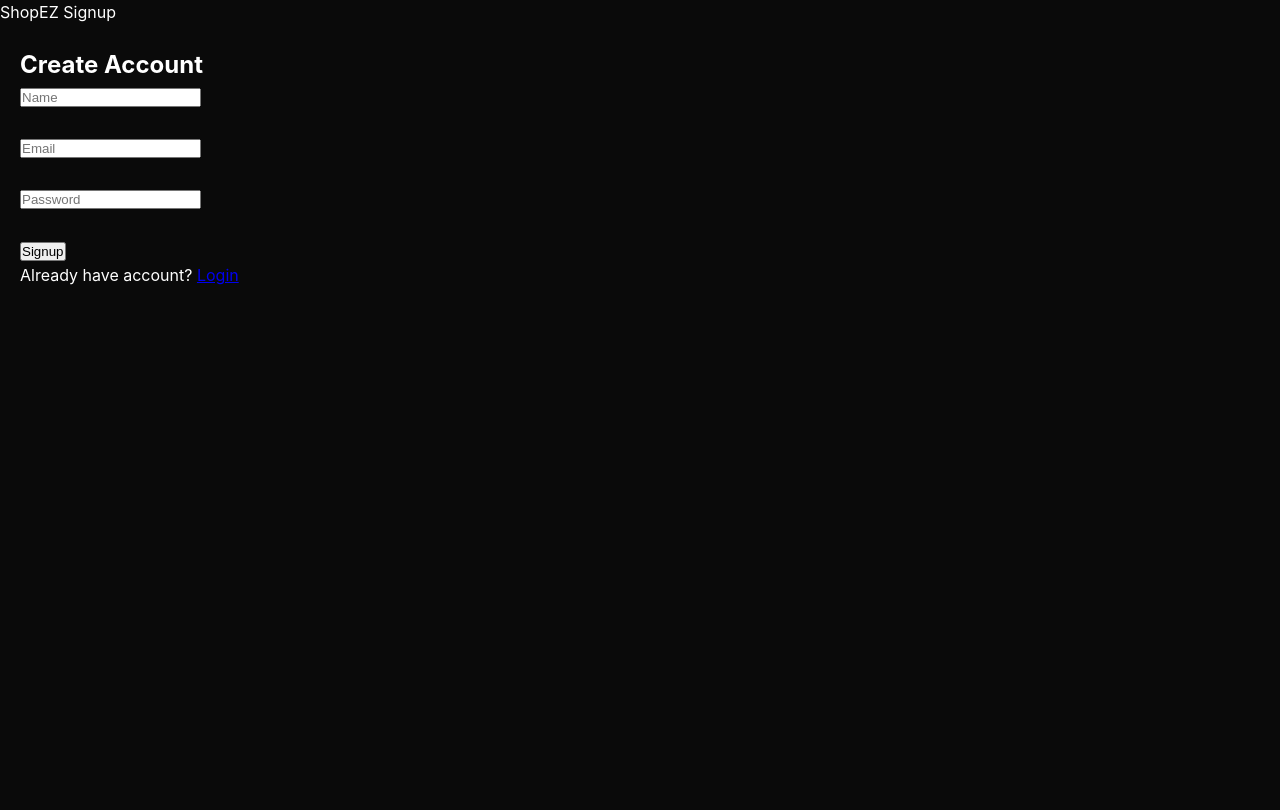
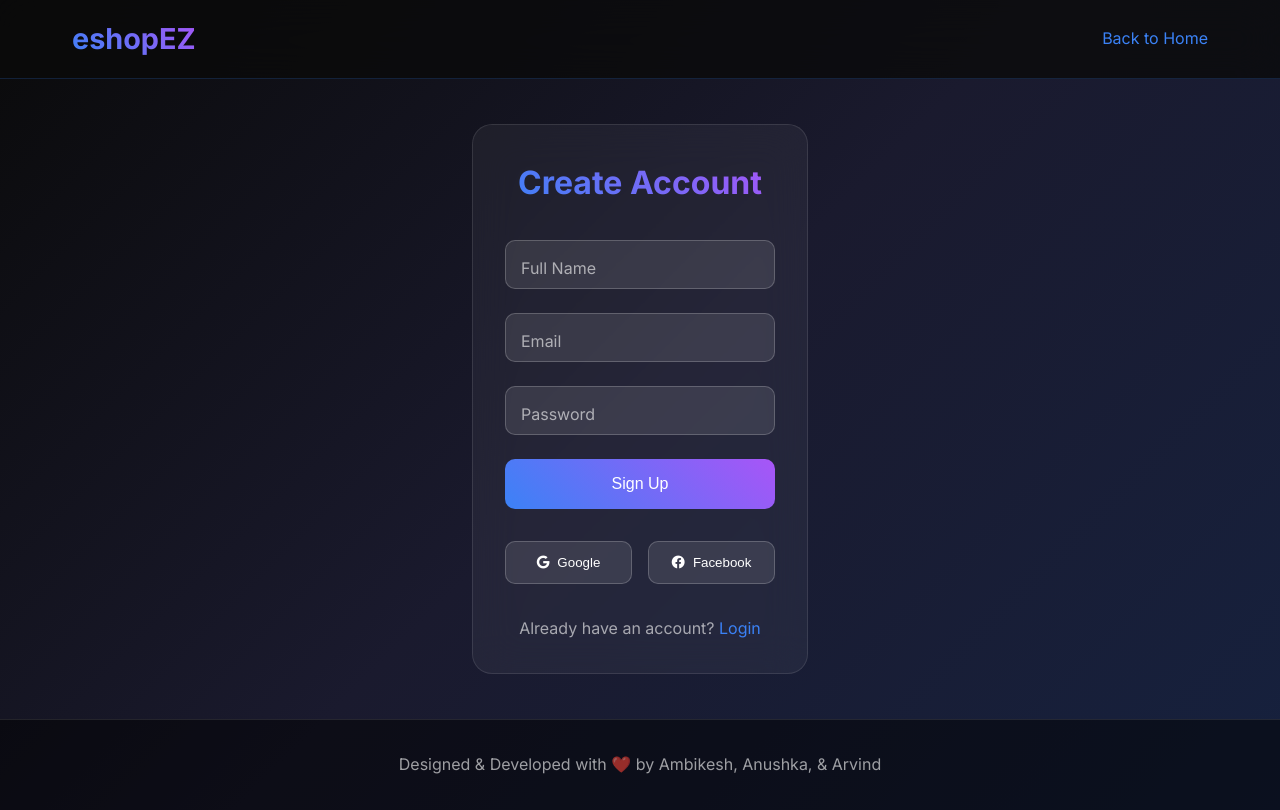
Before and after one commit to ambikesh587036/-shopEZ--mern-project, a plain HTML site: page frontend/signup.html in a window 1280 px wide. Drawn offline with Linux system fonts and the light colour scheme.

Commit message:
Update signup.html

```diff
--- a/frontend/signup.html
+++ b/frontend/signup.html
@@ -1,40 +1,59 @@
+<!-- signup.html (bonus, as mentioned in auth) -->
 <!DOCTYPE html>
-<html>
+<html lang="en">
+<head>
+    <meta charset="UTF-8">
+    <meta name="viewport" content="width=device-width, initial-scale=1.0">
+    <title>Sign Up - eshopEZ</title>
+    <link rel="stylesheet" href="style.css">
+    <link href="https://fonts.googleapis.com/css2?family=Inter:wght@300;400;500;600;700&display=swap" rel="stylesheet">
+    <link rel="stylesheet" href="https://cdnjs.cloudflare.com/ajax/libs/font-awesome/6.0.0/css/all.min.css">
+</head>
+<body class="auth-body">
+    <!-- Navigation -->
+    <nav class="navbar">
+        <div class="nav-container">
+            <div class="logo">
+                <h1 class="logo-text">eshopEZ</h1>
+            </div>
+            <a href="index.html" class="back-home">Back to Home</a>
+        </div>
+    </nav>
 
-<head>
+    <!-- Sign Up Form -->
+    <section class="auth-section">
+        <div class="auth-container">
+            <div class="auth-card">
+                <h2>Create Account</h2>
+                <form class="auth-form">
+                    <div class="input-group">
+                        <input type="text" id="signup-name" required>
+                        <label for="signup-name">Full Name</label>
+                    </div>
+                    <div class="input-group">
+                        <input type="email" id="signup-email" required>
+                        <label for="signup-email">Email</label>
+                    </div>
+                    <div class="input-group">
+                        <input type="password" id="signup-password" required>
+                        <label for="signup-password">Password</label>
+                    </div>
+                    <button type="submit" class="auth-btn">Sign Up</button>
+                </form>
+                <div class="social-login">
+                    <button class="social-btn"><i class="fab fa-google"></i> Google</button>
+                    <button class="social-btn"><i class="fab fa-facebook"></i> Facebook</button>
+                </div>
+                <p class="auth-link">Already have an account? <a href="login.html">Login</a></p>
+            </div>
+        </div>
+    </section>
 
-<title>Signup - ShopEZ</title>
+    <!-- Footer -->
+    <footer class="footer">
+        <p>Designed & Developed with ❤️ by Ambikesh, Anushka, & Arvind</p>
+    </footer>
 
-<link rel="stylesheet" href="style.css">
-
-</head>
-
-<body>
-
-<header>
-
-ShopEZ Signup
-
-</header>
-
-<div style="padding:20px">
-
-<h2>Create Account</h2>
-
-<input id="name" placeholder="Name"><br><br>
-
-<input id="email" placeholder="Email"><br><br>
-
-<input id="password" type="password" placeholder="Password"><br><br>
-
-<button onclick="signup()">Signup</button>
-
-<p>Already have account? <a href="login.html">Login</a></p>
-
-</div>
-
-<script src="script.js"></script>
-
+    <script src="script.js"></script>
 </body>
-
-  </html>
+</html>
```
